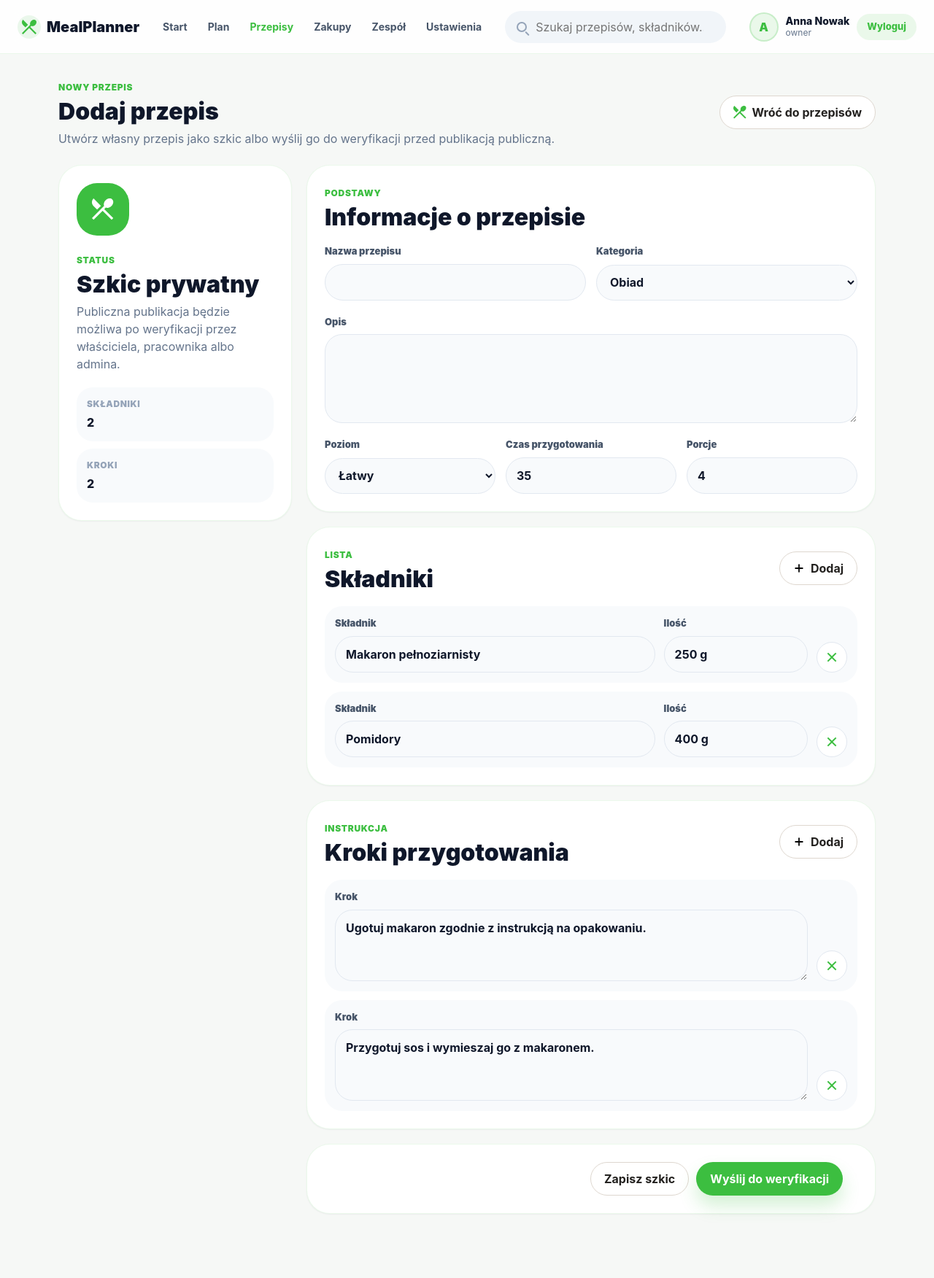
After one commit to danielryz/meal-planner, a PHP site: page /add-recipe in a window 1280 px wide. The commit adds this page. Shown: the whole page at 73% size. Run offline with PHP 8.4, Linux system fonts and the light colour scheme.

Commit message:
feat(frontend): add recipe submission view
- add the add recipe route, controller action, and app entry link

- build the draft and review submission form with dynamic ingredients and steps

- load form options from mock data for future backend integration

```diff
--- a/Routing.php
+++ b/Routing.php
@@ -31,6 +31,10 @@ class Routing {
         "recipe-details" => [
             "controller" => "DashboardController",
             "action" => "recipeDetails"
+        ],
+        "add-recipe" => [
+            "controller" => "DashboardController",
+            "action" => "addRecipe"
         ],
         "meal-planner" => [
             "controller" => "DashboardController",
@@ -82,6 +86,7 @@ class Routing {
             case 'about':
             case 'recipes':
             case 'recipe-details':
+            case 'add-recipe':
             case 'meal-planner':
             case 'grocery-list':
             case 'users':
--- /dev/null
+++ b/public/scripts/add-recipe.js
@@ -0,0 +1,163 @@
+(() => {
+  const view = document.querySelector("[data-add-recipe-view]");
+  const formUrl = "/public/mock/add_recipe_form_mock.json";
+
+  if (!view) {
+    return;
+  }
+
+  const loadingState = view.querySelector("[data-recipe-form-loading]");
+  const errorState = view.querySelector("[data-recipe-form-error]");
+  const form = view.querySelector("[data-recipe-form]");
+  const titleInput = view.querySelector("[data-title]");
+  const descriptionInput = view.querySelector("[data-description]");
+  const categorySelect = view.querySelector("[data-category]");
+  const difficultySelect = view.querySelector("[data-difficulty]");
+  const prepTimeInput = view.querySelector("[data-prep-time]");
+  const servingsInput = view.querySelector("[data-servings]");
+  const ingredientsList = view.querySelector("[data-ingredients-list]");
+  const stepsList = view.querySelector("[data-steps-list]");
+  const ingredientsCount = view.querySelector("[data-ingredients-count]");
+  const stepsCount = view.querySelector("[data-steps-count]");
+  const message = view.querySelector("[data-recipe-form-message]");
+  const titleError = view.querySelector("[data-title-error]");
+  const descriptionError = view.querySelector("[data-description-error]");
+  let submitMode = "draft";
+
+  function escapeHtml(value) {
+    return String(value)
+      .replaceAll("&", "&amp;")
+      .replaceAll("<", "&lt;")
+      .replaceAll(">", "&gt;")
+      .replaceAll('"', "&quot;")
+      .replaceAll("'", "&#039;");
+  }
+
+  function fillSelect(select, options, selectedValue) {
+    select.innerHTML = options
+      .map((option) => `<option value="${escapeHtml(option.id)}" ${option.id === selectedValue ? "selected" : ""}>${escapeHtml(option.label)}</option>`)
+      .join("");
+  }
+
+  function updateCounts() {
+    ingredientsCount.textContent = ingredientsList.querySelectorAll("[data-ingredient-row]").length;
+    stepsCount.textContent = stepsList.querySelectorAll("[data-step-row]").length;
+  }
+
+  function createIngredientRow(name = "", amount = "") {
+    const row = document.createElement("div");
+    row.className = "add-recipe-repeat-row";
+    row.dataset.ingredientRow = "";
+    row.innerHTML = `
+      <label>
+        <span>Składnik</span>
+        <input name="ingredientName[]" type="text" value="${escapeHtml(name)}" placeholder="np. pomidory" />
+      </label>
+      <label>
+        <span>Ilość</span>
+        <input name="ingredientAmount[]" type="text" value="${escapeHtml(amount)}" placeholder="np. 400 g" />
+      </label>
+      <button type="button" data-remove-row aria-label="Usuń składnik">
+        <img src="/public/assets/icons/x.svg" alt="" />
+      </button>
+    `;
+    ingredientsList.append(row);
+    updateCounts();
+  }
+
+  function createStepRow(description = "") {
+    const row = document.createElement("div");
+    row.className = "add-recipe-repeat-row add-recipe-repeat-row--step";
+    row.dataset.stepRow = "";
+    row.innerHTML = `
+      <label>
+        <span>Krok</span>
+        <textarea name="steps[]" rows="3" placeholder="Opisz krok przygotowania">${escapeHtml(description)}</textarea>
+      </label>
+      <button type="button" data-remove-row aria-label="Usuń krok">
+        <img src="/public/assets/icons/x.svg" alt="" />
+      </button>
+    `;
+    stepsList.append(row);
+    updateCounts();
+  }
+
+  function setFieldState(input, error, isValid) {
+    input.classList.toggle("is-invalid", !isValid);
+    error.hidden = isValid;
+  }
+
+  function showMessage(text) {
+    message.textContent = text;
+    message.hidden = false;
+    window.setTimeout(() => {
+      message.hidden = true;
+    }, 2400);
+  }
+
+  async function loadForm() {
+    try {
+      const response = await fetch(formUrl);
+
+      if (!response.ok) {
+        throw new Error(`HTTP ${response.status}`);
+      }
+
+      const data = await response.json();
+      fillSelect(categorySelect, data.categories, data.defaults.category);
+      fillSelect(difficultySelect, data.difficulties, data.defaults.difficulty);
+      prepTimeInput.value = data.defaults.prepTimeMinutes;
+      servingsInput.value = data.defaults.servings;
+      data.defaults.ingredients.forEach((ingredient) => createIngredientRow(ingredient.name, ingredient.amount));
+      data.defaults.steps.forEach(createStepRow);
+      loadingState.hidden = true;
+      errorState.hidden = true;
+      form.hidden = false;
+    } catch (error) {
+      loadingState.hidden = true;
+      errorState.hidden = false;
+      form.hidden = true;
+    }
+  }
+
+  view.querySelector("[data-add-ingredient]")?.addEventListener("click", () => createIngredientRow());
+  view.querySelector("[data-add-step]")?.addEventListener("click", () => createStepRow());
+
+  form?.addEventListener("click", (event) => {
+    const removeButton = event.target.closest("[data-remove-row]");
+    const submitButton = event.target.closest("[data-submit-mode]");
+
+    if (removeButton) {
+      removeButton.closest(".add-recipe-repeat-row")?.remove();
+      updateCounts();
+    }
+
+    if (submitButton) {
+      submitMode = submitButton.dataset.submitMode ?? "draft";
+    }
+  });
+
+  titleInput?.addEventListener("blur", () => {
+    setFieldState(titleInput, titleError, titleInput.value.trim().length > 0);
+  });
+
+  descriptionInput?.addEventListener("blur", () => {
+    setFieldState(descriptionInput, descriptionError, descriptionInput.value.trim().length >= 20);
+  });
+
+  form?.addEventListener("submit", (event) => {
+    event.preventDefault();
+    const validTitle = titleInput.value.trim().length > 0;
+    const validDescription = descriptionInput.value.trim().length >= 20;
+    setFieldState(titleInput, titleError, validTitle);
+    setFieldState(descriptionInput, descriptionError, validDescription);
+
+    if (!validTitle || !validDescription) {
+      return;
+    }
+
+    showMessage(submitMode === "review" ? "Przepis wysłany lokalnie do weryfikacji." : "Szkic przepisu zapisany lokalnie.");
+  });
+
+  loadForm();
+})();
--- /dev/null
+++ b/public/styles/views/add-recipe.css
@@ -0,0 +1,344 @@
+.add-recipe-page {
+  background: #f6f8f6;
+}
+
+.add-recipe-main {
+  padding: 32px 16px 88px;
+}
+
+.add-recipe-shell {
+  width: min(100%, 1120px);
+  display: grid;
+  gap: 24px;
+  margin: 0 auto;
+}
+
+.add-recipe-header,
+.add-recipe-form,
+.add-recipe-summary,
+.add-recipe-panels,
+.add-recipe-card,
+.add-recipe-footer {
+  display: grid;
+  gap: 20px;
+}
+
+.add-recipe-header {
+  grid-template-columns: minmax(0, 1fr) auto;
+  align-items: center;
+}
+
+.add-recipe-kicker {
+  display: inline-flex;
+  color: var(--color-primary);
+  font-size: 0.75rem;
+  font-weight: 900;
+  letter-spacing: 0.06em;
+  margin-bottom: 6px;
+  text-transform: uppercase;
+}
+
+.add-recipe-header h1,
+.add-recipe-summary h2,
+.add-recipe-card h2 {
+  color: #0f172a;
+  font-size: 2rem;
+  font-weight: 900;
+  line-height: 1.1;
+  margin: 0;
+}
+
+.add-recipe-header p,
+.add-recipe-summary p {
+  color: #64748b;
+  margin: 8px 0 0;
+}
+
+.add-recipe-header__button {
+  border-radius: 999px;
+}
+
+.add-recipe-header__button img {
+  width: 18px;
+  height: 18px;
+}
+
+.add-recipe-state {
+  border: 1px solid #e2e8f0;
+  border-radius: 24px;
+  background: #ffffff;
+  color: #64748b;
+  font-weight: 800;
+  margin: 0;
+  padding: 24px;
+  text-align: center;
+}
+
+.add-recipe-state--error {
+  color: var(--color-danger);
+}
+
+.add-recipe-form {
+  grid-template-columns: 320px minmax(0, 1fr);
+  align-items: start;
+}
+
+.add-recipe-form[hidden] {
+  display: none;
+}
+
+.add-recipe-summary,
+.add-recipe-card,
+.add-recipe-footer {
+  border: 1px solid rgba(60, 190, 64, 0.1);
+  border-radius: 32px;
+  background: #ffffff;
+  box-shadow: 0 1px 2px rgba(15, 23, 42, 0.05);
+  padding: 24px;
+}
+
+.add-recipe-summary {
+  position: sticky;
+  top: 104px;
+}
+
+.add-recipe-summary__icon {
+  width: 72px;
+  height: 72px;
+  display: grid;
+  place-items: center;
+  border-radius: 28px;
+  background: var(--color-primary);
+}
+
+.add-recipe-summary__icon img {
+  width: 30px;
+  height: 30px;
+  filter: brightness(0) invert(1);
+}
+
+.add-recipe-summary dl {
+  display: grid;
+  gap: 10px;
+  margin: 0;
+}
+
+.add-recipe-summary dl div {
+  border-radius: 22px;
+  background: #f8fafc;
+  padding: 14px;
+}
+
+.add-recipe-summary dt {
+  color: #94a3b8;
+  font-size: 0.75rem;
+  font-weight: 900;
+  letter-spacing: 0.05em;
+  margin-bottom: 4px;
+  text-transform: uppercase;
+}
+
+.add-recipe-summary dd {
+  color: #0f172a;
+  font-weight: 800;
+  margin: 0;
+}
+
+.add-recipe-card__header {
+  display: flex;
+  align-items: center;
+  justify-content: space-between;
+  gap: 14px;
+}
+
+.add-recipe-card__header .button {
+  border-radius: 999px;
+}
+
+.add-recipe-card__header img {
+  width: 16px;
+  height: 16px;
+}
+
+.add-recipe-fields {
+  display: grid;
+  gap: 14px;
+}
+
+.add-recipe-fields--two {
+  grid-template-columns: repeat(2, minmax(0, 1fr));
+}
+
+.add-recipe-fields--three {
+  grid-template-columns: repeat(3, minmax(0, 1fr));
+}
+
+.add-recipe-field,
+.add-recipe-fields label,
+.add-recipe-repeat-row label {
+  display: grid;
+  gap: 7px;
+}
+
+.add-recipe-field > span,
+.add-recipe-fields label > span,
+.add-recipe-repeat-row label > span {
+  color: #475569;
+  font-size: 0.8125rem;
+  font-weight: 900;
+}
+
+.add-recipe-form input,
+.add-recipe-form select,
+.add-recipe-form textarea {
+  width: 100%;
+  border: 1px solid #e2e8f0;
+  border-radius: 24px;
+  background: #f8fafc;
+  color: #0f172a;
+  font-weight: 700;
+  padding: 12px 14px;
+}
+
+.add-recipe-form input,
+.add-recipe-form select {
+  min-height: 46px;
+  border-radius: 999px;
+}
+
+.add-recipe-form input:hover,
+.add-recipe-form input:focus,
+.add-recipe-form select:hover,
+.add-recipe-form select:focus,
+.add-recipe-form textarea:hover,
+.add-recipe-form textarea:focus {
+  outline: 3px solid rgba(60, 190, 64, 0.16);
+}
+
+.add-recipe-form .is-invalid {
+  border-color: var(--color-danger);
+  background: rgba(180, 35, 24, 0.05);
+}
+
+.add-recipe-form small {
+  color: var(--color-danger);
+  font-size: 0.75rem;
+  font-weight: 800;
+}
+
+.add-recipe-repeat-list {
+  display: grid;
+  gap: 12px;
+}
+
+.add-recipe-repeat-row {
+  display: grid;
+  grid-template-columns: minmax(0, 1fr) minmax(140px, 0.45fr) auto;
+  gap: 12px;
+  align-items: end;
+  border-radius: 24px;
+  background: #f8fafc;
+  padding: 14px;
+}
+
+.add-recipe-repeat-row--step {
+  grid-template-columns: minmax(0, 1fr) auto;
+}
+
+.add-recipe-repeat-row button {
+  width: 42px;
+  height: 42px;
+  display: grid;
+  place-items: center;
+  border: 1px solid #e2e8f0;
+  border-radius: 999px;
+  background: #ffffff;
+}
+
+.add-recipe-repeat-row button:hover,
+.add-recipe-repeat-row button:focus-visible {
+  border-color: var(--color-danger);
+}
+
+.add-recipe-repeat-row button img {
+  width: 14px;
+  height: 14px;
+}
+
+.add-recipe-footer {
+  grid-template-columns: minmax(0, 1fr) auto;
+  align-items: center;
+}
+
+.add-recipe-footer p {
+  color: var(--color-primary);
+  font-size: 0.875rem;
+  font-weight: 900;
+  margin: 0;
+}
+
+.add-recipe-footer > div {
+  display: flex;
+  flex-wrap: wrap;
+  gap: 10px;
+  justify-content: flex-end;
+}
+
+.add-recipe-footer .button {
+  border-radius: 999px;
+}
+
+.recipe-library__actions {
+  gap: 12px;
+}
+
+@media (max-width: 1040px) {
+  .add-recipe-form {
+    grid-template-columns: 1fr;
+  }
+
+  .add-recipe-summary {
+    position: static;
+  }
+}
+
+@media (max-width: 820px) {
+  .add-recipe-main {
+    padding: 24px 16px 104px;
+  }
+
+  .add-recipe-shell {
+    width: min(100%, 448px);
+    gap: 18px;
+  }
+
+  .add-recipe-header,
+  .add-recipe-fields--two,
+  .add-recipe-fields--three,
+  .add-recipe-repeat-row,
+  .add-recipe-repeat-row--step,
+  .add-recipe-footer {
+    grid-template-columns: 1fr;
+  }
+
+  .add-recipe-header h1,
+  .add-recipe-summary h2,
+  .add-recipe-card h2 {
+    font-size: 1.75rem;
+  }
+
+  .add-recipe-header__button,
+  .add-recipe-footer .button {
+    width: 100%;
+  }
+
+  .add-recipe-summary,
+  .add-recipe-card,
+  .add-recipe-footer {
+    border-radius: 28px;
+  }
+
+  .add-recipe-footer > div {
+    justify-content: stretch;
+  }
+}
--- /dev/null
+++ b/public/views/add-recipe.html
@@ -0,0 +1,133 @@
+<!doctype html>
+<html lang="pl">
+  <head>
+    <?php
+      $pageTitle = $pageTitle ?? 'Dodaj przepis - MealPlanner';
+      include __DIR__ . '/partials/head.html';
+    ?>
+    <title><?= htmlspecialchars($pageTitle ?? 'MealPlanner') ?></title>
+    <script defer src="/public/scripts/add-recipe.js"></script>
+  </head>
+  <body>
+    <div class="app-page add-recipe-page">
+      <?php include __DIR__ . '/partials/app-nav.html'; ?>
+
+      <main class="add-recipe-main" data-add-recipe-view>
+        <section class="add-recipe-shell">
+          <header class="add-recipe-header">
+            <div>
+              <span class="add-recipe-kicker">Nowy przepis</span>
+              <h1>Dodaj przepis</h1>
+              <p>Utwórz własny przepis jako szkic albo wyślij go do weryfikacji przed publikacją publiczną.</p>
+            </div>
+            <a class="button button-secondary add-recipe-header__button" href="/recipes">
+              <img src="/public/assets/icons/recipes.svg" alt="" />
+              <span>Wróć do przepisów</span>
+            </a>
+          </header>
+
+          <p class="add-recipe-state" data-recipe-form-loading>Ładowanie formularza...</p>
+          <p class="add-recipe-state add-recipe-state--error" data-recipe-form-error hidden>Nie udało się załadować formularza przepisu.</p>
+
+          <form class="add-recipe-form" action="/add-recipe" method="post" data-recipe-form hidden novalidate>
+            <aside class="add-recipe-summary" aria-label="Status przepisu">
+              <div class="add-recipe-summary__icon" aria-hidden="true">
+                <img src="/public/assets/icons/recipes.svg" alt="" />
+              </div>
+              <div>
+                <span class="add-recipe-kicker">Status</span>
+                <h2>Szkic prywatny</h2>
+                <p>Publiczna publikacja będzie możliwa po weryfikacji przez właściciela, pracownika albo admina.</p>
+              </div>
+              <dl>
+                <div>
+                  <dt>Składniki</dt>
+                  <dd data-ingredients-count>0</dd>
+                </div>
+                <div>
+                  <dt>Kroki</dt>
+                  <dd data-steps-count>0</dd>
+                </div>
+              </dl>
+            </aside>
+
+            <section class="add-recipe-panels">
+              <section class="add-recipe-card">
+                <header>
+                  <span class="add-recipe-kicker">Podstawy</span>
+                  <h2>Informacje o przepisie</h2>
+                </header>
+                <div class="add-recipe-fields add-recipe-fields--two">
+                  <label>
+                    <span>Nazwa przepisu</span>
+                    <input name="title" type="text" required data-title />
+                    <small data-title-error hidden>Podaj nazwę przepisu.</small>
+                  </label>
+                  <label>
+                    <span>Kategoria</span>
+                    <select name="category" required data-category></select>
+                  </label>
+                </div>
+                <label class="add-recipe-field">
+                  <span>Opis</span>
+                  <textarea name="description" rows="4" required data-description></textarea>
+                  <small data-description-error hidden>Opis musi mieć co najmniej 20 znaków.</small>
+                </label>
+                <div class="add-recipe-fields add-recipe-fields--three">
+                  <label>
+                    <span>Poziom</span>
+                    <select name="difficulty" data-difficulty></select>
+                  </label>
+                  <label>
+                    <span>Czas przygotowania</span>
+                    <input name="prepTimeMinutes" type="number" min="1" data-prep-time />
+                  </label>
+                  <label>
+                    <span>Porcje</span>
+                    <input name="servings" type="number" min="1" max="12" data-servings />
+                  </label>
+                </div>
+              </section>
+
+              <section class="add-recipe-card">
+                <header class="add-recipe-card__header">
+                  <div>
+                    <span class="add-recipe-kicker">Lista</span>
+                    <h2>Składniki</h2>
+                  </div>
+                  <button class="button button-secondary" type="button" data-add-ingredient>
+                    <img src="/public/assets/icons/plus.svg" alt="" />
+                    Dodaj
+                  </button>
+                </header>
+                <div class="add-recipe-repeat-list" data-ingredients-list></div>
+              </section>
+
+              <section class="add-recipe-card">
+                <header class="add-recipe-card__header">
+                  <div>
+                    <span class="add-recipe-kicker">Instrukcja</span>
+                    <h2>Kroki przygotowania</h2>
+                  </div>
+                  <button class="button button-secondary" type="button" data-add-step>
+                    <img src="/public/assets/icons/plus.svg" alt="" />
+                    Dodaj
+                  </button>
+                </header>
+                <div class="add-recipe-repeat-list" data-steps-list></div>
+              </section>
+
+              <footer class="add-recipe-footer">
+                <p data-recipe-form-message hidden></p>
+                <div>
+                  <button class="button button-secondary" type="submit" data-submit-mode="draft">Zapisz szkic</button>
+                  <button class="button" type="submit" data-submit-mode="review">Wyślij do weryfikacji</button>
+                </div>
+              </footer>
+            </section>
+          </form>
+        </section>
+      </main>
+    </div>
+  </body>
+</html>
--- a/public/views/partials/head.html
+++ b/public/views/partials/head.html
@@ -19,6 +19,7 @@
     'public/styles/views/settings.css',
     'public/styles/views/notification-settings.css',
     'public/styles/views/preferences.css',
+    'public/styles/views/add-recipe.css',
   ];
 
   foreach ($stylesheets as $stylesheet) {
--- a/public/views/recipes.html
+++ b/public/views/recipes.html
@@ -119,6 +119,7 @@
             <p class="recipe-empty" data-recipe-empty hidden>Nie znaleziono przepisów dla wybranych filtrów.</p>
 
             <div class="recipe-library__actions">
+              <a class="button" href="/add-recipe">Dodaj przepis</a>
               <button class="button button-secondary" type="button">Załaduj więcej</button>
             </div>
           </section>
--- a/src/controllers/DashboardController.php
+++ b/src/controllers/DashboardController.php
@@ -96,6 +96,14 @@ class DashboardController extends AppController {
         ]);
     }
 
+    public function addRecipe() {
+        return $this->render("add-recipe", [
+            "currentRoute" => "recipes",
+            "currentUserRole" => "owner",
+            "currentUserName" => "Anna Nowak"
+        ]);
+    }
+
     private function renderAppPlaceholder(string $route, string $title, string $description) {
         return $this->render("app-placeholder", [
             "currentRoute" => $route,
```
Also changed, not shown: public/mock/add_recipe_form_mock.json (added, +27 -0 lines).
